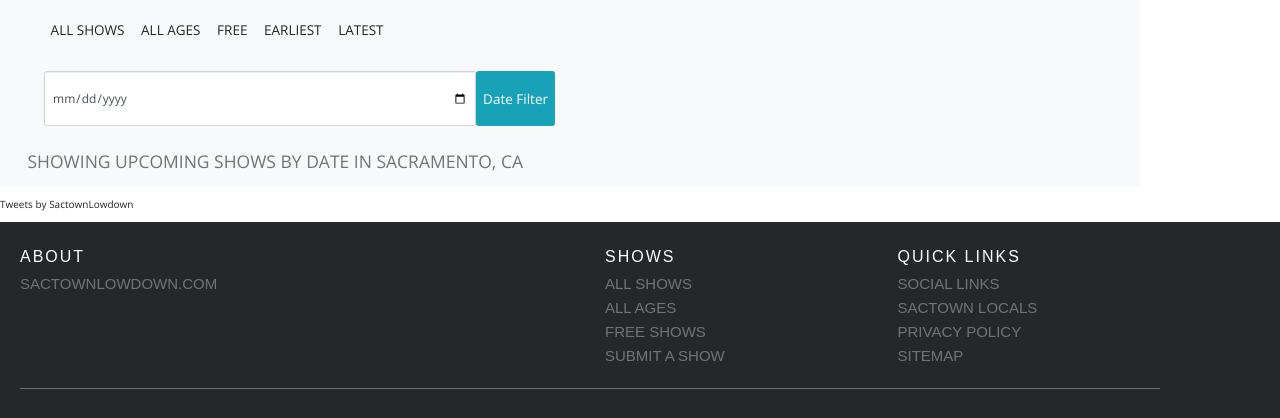
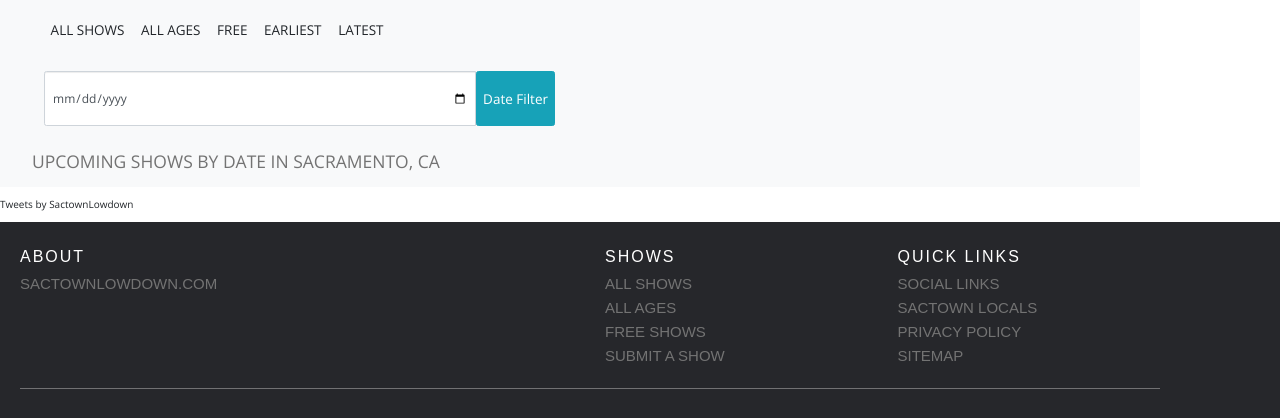
Before and after one commit to Deserlo/sacshows, a Flask app: page / in a window 1280 px wide. Shown: the part 161-579 px from the top of the page. Run offline with Flask 2, Linux system fonts and the light colour scheme; data that the repository does not hold is empty; some libraries are stand-ins or nearby versions; some web fonts are replaced.

Commit message:
Shortened titles, added padding

```diff
--- a/app.py
+++ b/app.py
@@ -23,13 +23,13 @@ def index():
     query = request.args.get("args", "")
     today = datetime.datetime.now()
     yesterday = today - datetime.timedelta(days=1.5)
-    title = "Showing Upcoming Shows By Date In Sacramento, Ca"
+    title = "Upcoming Shows By Date In Sacramento, Ca"
     if query == "asc":
         all_events = mongo.db.Events.find({'date': {'$gte': yesterday}}).sort('date', 1)
-        title = "Showing Earliest Upcoming Shows In Sacramento, Ca"
+        title = "Earliest Upcoming Shows In Sacramento, Ca"
     elif query == "desc":
         all_events = mongo.db.Events.find({'date': {'$gte': yesterday}}).sort('date', -1)
-        title = "Showing Latest Upcoming Shows In Sacramento, Ca"
+        title = "Latest Upcoming Shows In Sacramento, Ca"
     else:
         all_events = mongo.db.Events.find({'date': {'$gte': yesterday}}).sort('date', 1)
     return render_template('index.html', title=title, events=all_events)
--- a/web/static/sac.css
+++ b/web/static/sac.css
@@ -109,7 +109,7 @@ a.hero__link:hover {
 }
 
 .container__sticky__title {
-  padding: 0 1em;
+  padding: 0 1.25em;
 }
 
 .container__menubar {
```
